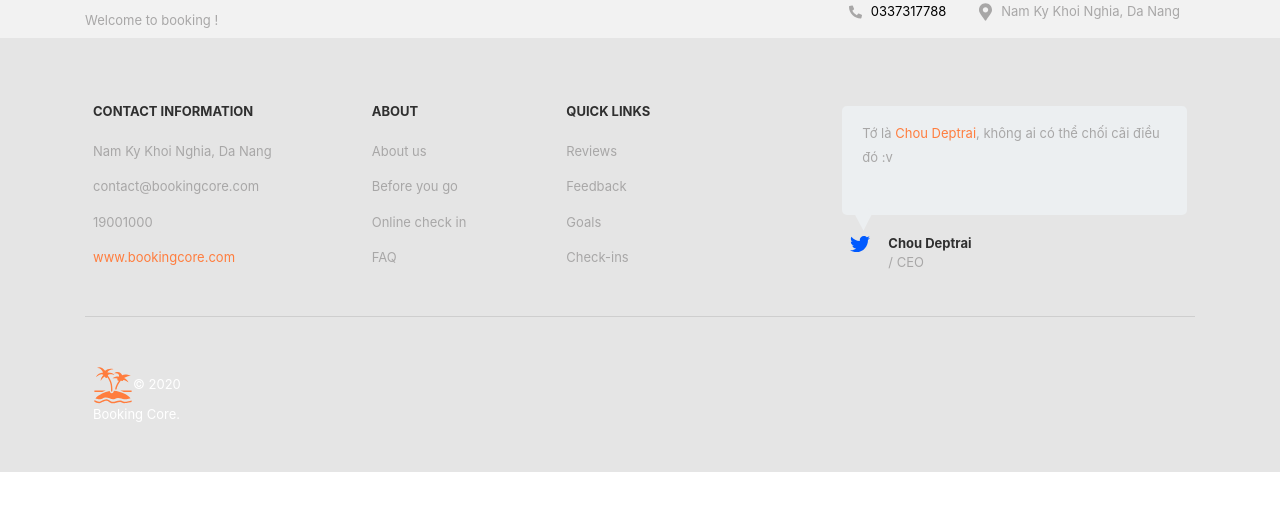
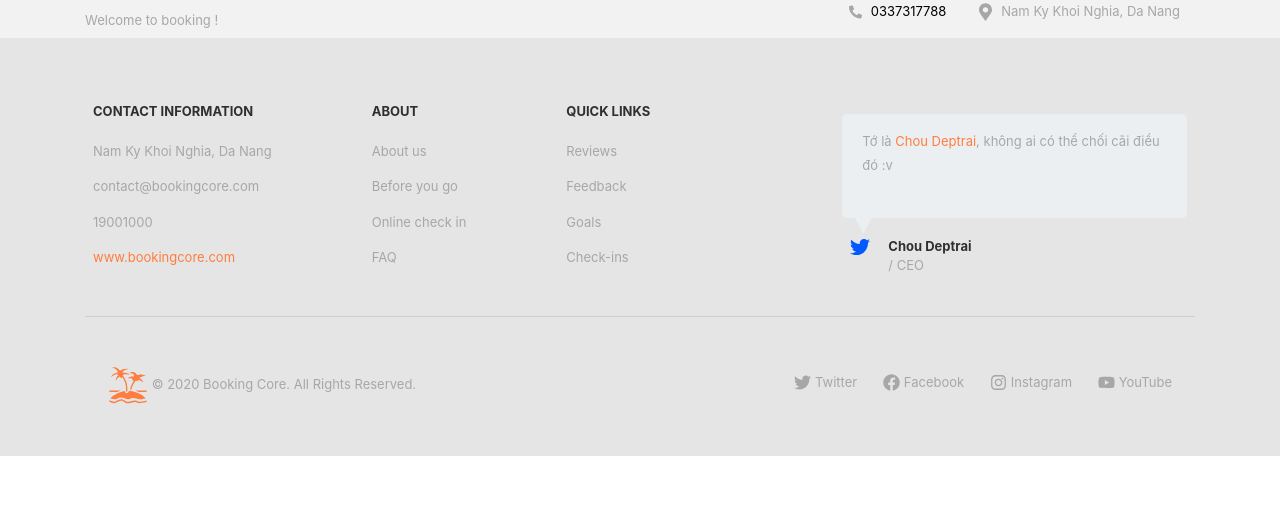
Before and after one commit to nqcuongdev/booking-tour-react, a React (Create React App) app in the folder front-end/: page / in a window 1280 px wide. Shown: the top 510 px of the page. Built offline with nearby package versions, Linux system fonts and the light colour scheme.

Commit message:
finish footer

```diff
--- a/front-end/src/components/Footer/FooterSocial/FooterSocial.jsx
+++ b/front-end/src/components/Footer/FooterSocial/FooterSocial.jsx
@@ -2,18 +2,24 @@ import React from 'react';
 import './FooterSocial.scss';
 import { Row, Col } from 'reactstrap';
 import { GiIsland } from 'react-icons/gi';
+import { FaTwitter, FaFacebook, FaInstagram, FaYoutube } from 'react-icons/fa';
 
 const FooterSocial = () => {
     return (
         <div className="footer-info">
-            <Row>
-                <Col lg='6' md='6' className="footer-info-left">
-                    <GiIsland size={40} color={'#FF7D3E'} /><span className="">© 2020 Booking Core.</span>
-                </Col>
-                <Col lg='6' md='6' className="footer-info-right">
-
-                </Col>
-            </Row>
+            <Col lg='6' md='6' className="footer-info-left">
+                <div className="">
+                    <GiIsland size={40} color={'#FF7D3E'} /><span className="copy-right"> © 2020 Booking Core. All Rights Reserved.</span>
+                </div>
+            </Col>
+            <Col lg='6' md='6' className="footer-info-right">
+                <ul>
+                    <li><a href=""><FaTwitter size={17} className="icon" /> Twitter</a></li>
+                    <li><a href=""><FaFacebook size={17} className="icon" /> Facebook</a></li>
+                    <li><a href=""><FaInstagram size={17} className="icon" /> Instagram</a></li>
+                    <li><a href=""><FaYoutube size={17} className="icon" /> YouTube</a></li>
+                </ul>
+            </Col>
         </div>
     );
 }
--- a/front-end/src/components/Footer/FooterSocial/FooterSocial.scss
+++ b/front-end/src/components/Footer/FooterSocial/FooterSocial.scss
@@ -12,5 +12,32 @@
 
     .footer-info-left {
         width: 100%;
+
+        .copy-right {
+            color: #A8A7A7;
+        }
+    }
+
+    .footer-info-right {
+        margin-left: auto;
+        margin-top: 8px;
+
+        ul {
+            list-style: none;
+            float: right;
+
+            li {
+                display: inline-block;
+                margin-left: 26px;
+
+                a {
+                    color: #A8A7A7;
+
+                    &:hover {
+                        color: #212529 !important;
+                    }
+                }
+            }
+        }
     }
 }
--- a/front-end/src/index.scss
+++ b/front-end/src/index.scss
@@ -22,4 +22,8 @@ a {
   font-weight: $font-weight-regular;
   font-size: 13px;
   text-decoration: none;
+
+  &:hover {
+    text-decoration: none !important;
+  }
 }
```
